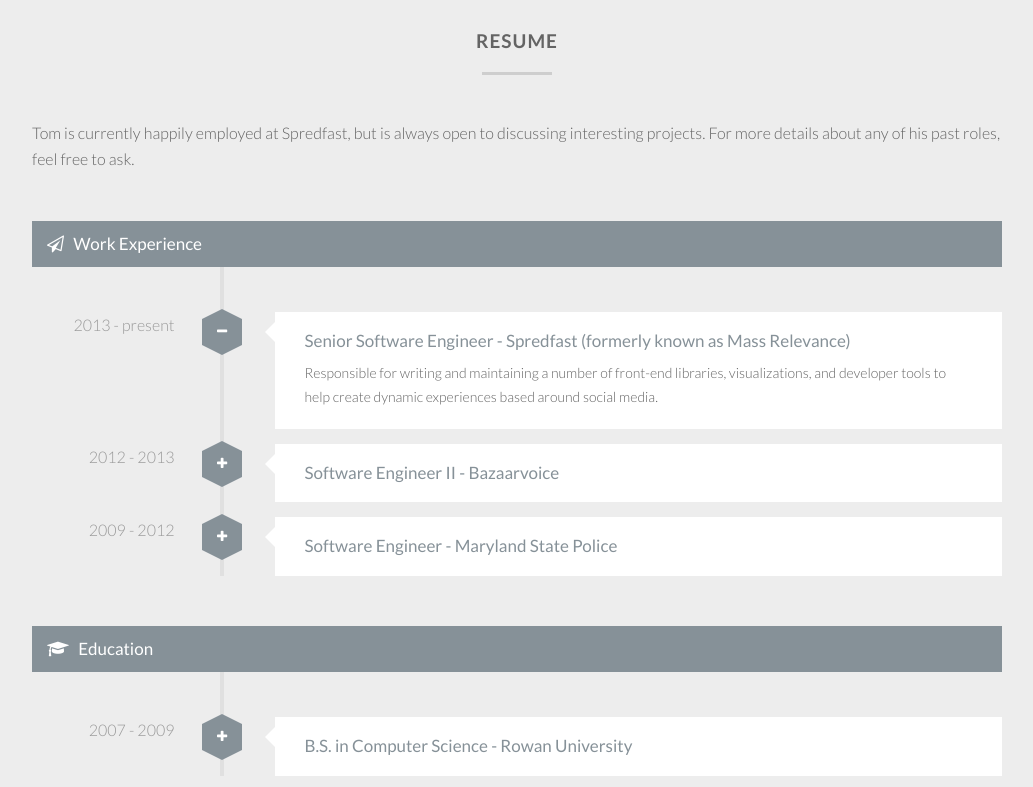
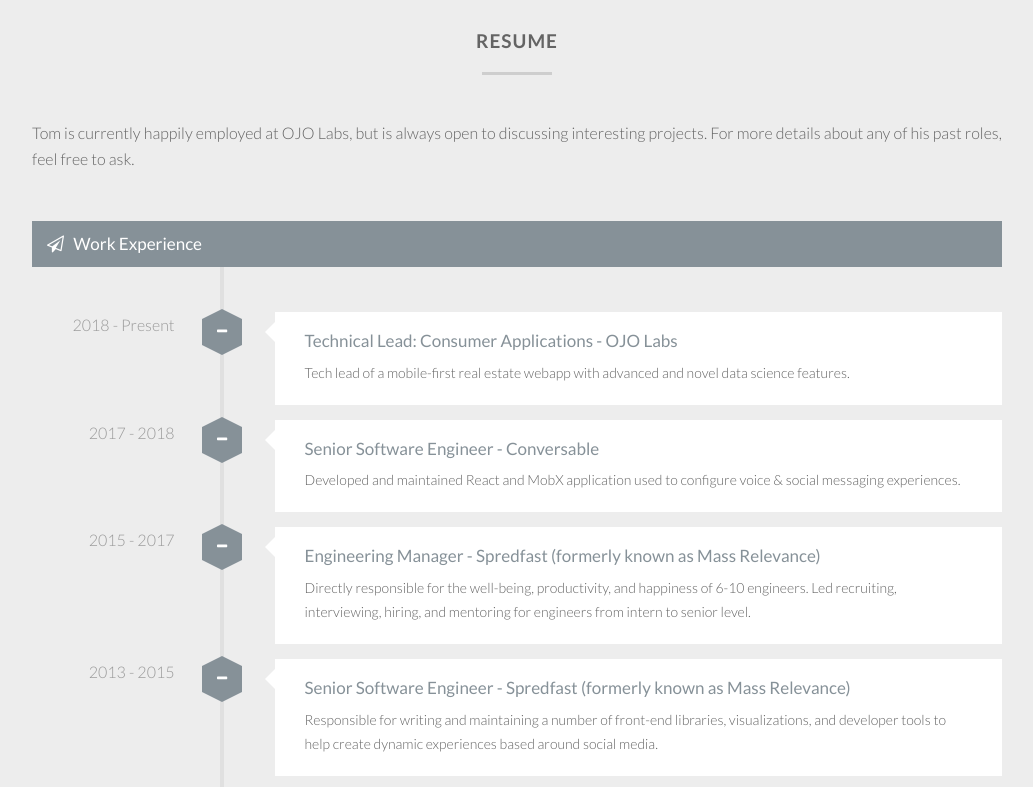
Before and after one commit to tgrochowicz/tom.grochowi.cz, a plain HTML site: page index.html in a window 1280 px wide. Shown: the part 1620-2407 px from the top of the page, without its empty margins (123-1156 px from the left). Drawn offline with Linux system fonts and the light colour scheme; a script that the page names is missing.

Commit message:
update jobs

```diff
--- a/index.html
+++ b/index.html
@@ -115,13 +115,37 @@
 				</div>
 				<div class="row">
 					<div class="col-sm-12">
-						<p>Tom is currently happily employed at Spredfast, but is always open to discussing interesting projects. For more details about any of his past roles, feel free to ask.</p>
+						<p>Tom is currently happily employed at OJO Labs, but is always open to discussing interesting projects. For more details about any of his past roles, feel free to ask.</p>
 						<ul class="v-timeline mt50">
 							<li>
 								<h3 class="v-heading wow fadeInDown" data-wow-duration="0.7s" data-wow-delay="0s"><i class="fa fa-paper-plane-o"></i> Work Experience</h3>
 							</li>
 							<li>
-								<time class="v-time wow fadeInLeft" data-wow-duration="0.7s" data-wow-delay="0s" datetime="2013-04-15 13:15"><span>2013 - present</span></time>
+								<time class="v-time wow fadeInLeft" data-wow-duration="0.7s" data-wow-delay="0s" datetime="2013-04-15 13:15"><span>2018 - Present</span></time>
+								<div class="v-icon" data-toggle="collapse" data-target="#toggle-1"><i class="fa fa-minus"></i></div>
+								<div class="v-label wow fadeInRight" data-wow-duration="0.7s" data-wow-delay="0s" >
+									<h4><a href="#" data-toggle="collapse" data-target="#toggle-1">Technical Lead: Consumer Applications - OJO Labs</a></h4>
+									<p id="toggle-1" class="collapse in">Tech lead of a mobile-first real estate webapp with advanced and novel data science features.</p>
+								</div>
+							</li>
+							<li>
+								<time class="v-time wow fadeInLeft" data-wow-duration="0.7s" data-wow-delay="0s" datetime="2013-04-15 13:15"><span>2017 - 2018</span></time>
+								<div class="v-icon" data-toggle="collapse" data-target="#toggle-1"><i class="fa fa-minus"></i></div>
+								<div class="v-label wow fadeInRight" data-wow-duration="0.7s" data-wow-delay="0s" >
+									<h4><a href="#" data-toggle="collapse" data-target="#toggle-1">Senior Software Engineer - Conversable</a></h4>
+									<p id="toggle-1" class="collapse in">Developed and maintained React and MobX application used to configure voice & social messaging experiences.</p>
+								</div>
+							</li>
+							<li>
+								<time class="v-time wow fadeInLeft" data-wow-duration="0.7s" data-wow-delay="0s" datetime="2013-04-15 13:15"><span>2015 - 2017</span></time>
+								<div class="v-icon" data-toggle="collapse" data-target="#toggle-1"><i class="fa fa-minus"></i></div>
+								<div class="v-label wow fadeInRight" data-wow-duration="0.7s" data-wow-delay="0s" >
+									<h4><a href="#" data-toggle="collapse" data-target="#toggle-1">Engineering Manager - Spredfast (formerly known as Mass Relevance)</a></h4>
+									<p id="toggle-1" class="collapse in">Directly responsible for the well-being, productivity, and happiness of 6-10 engineers. Led recruiting, interviewing, hiring, and mentoring for engineers from intern to senior level.</p>
+								</div>
+							</li>
+							<li>
+								<time class="v-time wow fadeInLeft" data-wow-duration="0.7s" data-wow-delay="0s" datetime="2013-04-15 13:15"><span>2013 - 2015</span></time>
 								<div class="v-icon" data-toggle="collapse" data-target="#toggle-1"><i class="fa fa-minus"></i></div>
 								<div class="v-label wow fadeInRight" data-wow-duration="0.7s" data-wow-delay="0s" >
 									<h4><a href="#" data-toggle="collapse" data-target="#toggle-1">Senior Software Engineer - Spredfast (formerly known as Mass Relevance)</a></h4>
@@ -320,9 +344,6 @@
 							<li><i class="fa fa-envelope-o"></i> <a href="mailto:tgrochowicz@gmail.com">tgrochowicz@gmail.com</a></li>
 						</ul>
 					</div>
-					<div class="col-sm-6">
-						<object width="480" height="320"><param name="movie" value="https://www.dropcam.com/e/d480636f39204699bae1dda87d446a3f?autoplay=false"><param name="allowFullScreen" value="true"><param name="allowscriptaccess" value="always"><param name="wmode" value="opaque"><embed src="https://www.dropcam.com/e/d480636f39204699bae1dda87d446a3f?autoplay=false" type="application/x-shockwave-flash" allowscriptaccess="always" allowfullscreen="true" width="480" height="320" wmode="opaque"></object>
-					</div>
 				</div>
 			</div>
 		</section>
```
